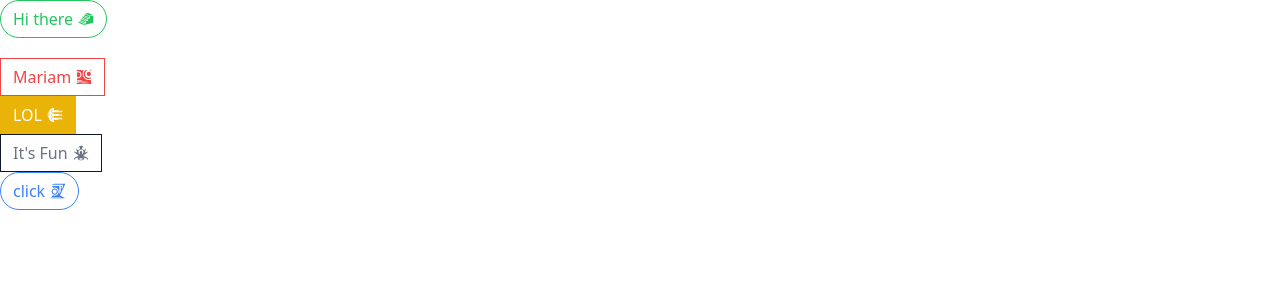
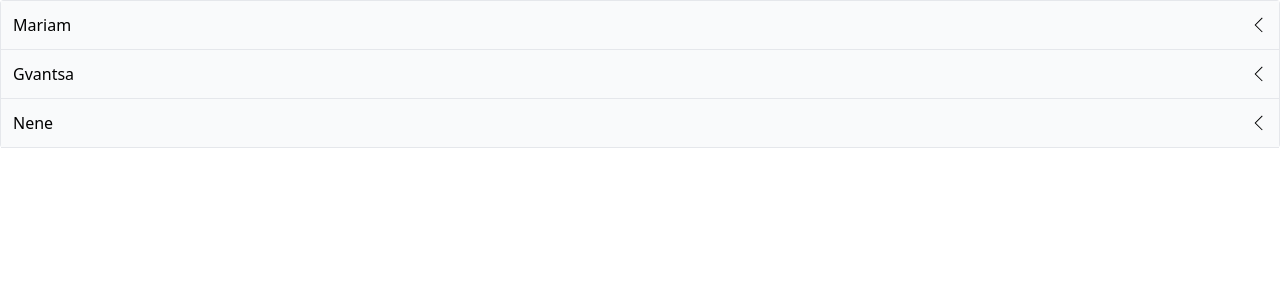
Before and after one commit to MarieR26/react-practice, a React (Create React App) app: page / in a window 1280 px wide. Shown: the top 300 px of the page. Built offline with nearby package versions, Linux system fonts and the light colour scheme.

Commit message:
accordion finished

```diff
--- a/src/App.jsx
+++ b/src/App.jsx
@@ -1,50 +1,22 @@
-import React from "react";
-import {
-  Gi3DStairs,
-  GiAbstract006,
-  GiAbstract009,
-  GiAbstract023,
-  GiAbstract059,
-} from "react-icons/gi";
-import Button from "./Button";
+import Accordion from "./components/Accordion";
 
 const App = () => {
-  const handleClick = () => {
-    console.log("clicked");
-  };
-
+  const items = [
+    {
+      id: "0",
+      label: "Mariam",
+      content: "Mariam is first child in her family bla bla bla bla",
+    },
+    {
+      id: "1",
+      label: "Gvantsa",
+      content: "Gvantsa is middle child in her family",
+    },
+    { id: "2", label: "Nene", content: "Nene is last child in her family" },
+  ];
   return (
     <div>
-      <div>
-        <Button success rounded className="mb-5" outline onClick={handleClick}>
-          Hi there
-          <Gi3DStairs />
-        </Button>
-      </div>
-      <div>
-        <Button danger outline onMouseEnter={handleClick}>
-          Mariam
-          <GiAbstract006 />
-        </Button>
-      </div>
-      <div>
-        <Button warning>
-          LOL
-          <GiAbstract009 />
-        </Button>
-      </div>
-      <div>
-        <Button secondary outline>
-          It's Fun
-          <GiAbstract023 />
-        </Button>
-      </div>
-      <div>
-        <Button primary outline rounded>
-          click
-          <GiAbstract059 />
-        </Button>
-      </div>
+      <Accordion items={items} />
     </div>
   );
 };
--- /dev/null
+++ b/src/components/Accordion.jsx
@@ -0,0 +1,36 @@
+import { useState } from "react";
+import { TfiAngleDown, TfiAngleLeft } from "react-icons/tfi";
+
+const Accordion = ({ items }) => {
+  const [expendedIndex, setExpendedIndex] = useState(-1);
+
+  //we needed index out of the *MAPING* scope so we used hybrid of unonymous and arrow function for the click event:
+  const handleClick = (nextIndex) => {
+    expendedIndex === nextIndex
+      ? setExpendedIndex(-1)
+      : setExpendedIndex(nextIndex);
+  };
+
+  const renderedItems = items.map((item, index) => {
+    const isExpended = index === expendedIndex;
+    const icon = (
+      <span>{isExpended ? <TfiAngleDown /> : <TfiAngleLeft />}</span>
+    );
+
+    return (
+      <div key={item.id}>
+        <div
+          className="flex justify-between p-3 bg-gray-50 border-b items-center coursor-pointer"
+          onClick={() => handleClick(index)}
+        >
+          {item.label}
+          {icon}
+        </div>
+        {isExpended && <div className="border-b p-5">{item.content}</div>}
+      </div>
+    );
+  });
+  return <div className="border-x border-t rounded">{renderedItems}</div>;
+};
+
+export default Accordion;
--- /dev/null
+++ b/src/pages/ButtonPage.jsx
@@ -0,0 +1,52 @@
+import React from "react";
+import {
+  Gi3DStairs,
+  GiAbstract006,
+  GiAbstract009,
+  GiAbstract023,
+  GiAbstract059,
+} from "react-icons/gi";
+import Button from "../components/Button";
+
+const ButtonPage = () => {
+  const handleClick = () => {
+    console.log("clicked");
+  };
+
+  return (
+    <div>
+      <div>
+        <Button success rounded className="mb-5" outline onClick={handleClick}>
+          Hi there
+          <Gi3DStairs />
+        </Button>
+      </div>
+      <div>
+        <Button danger outline onMouseEnter={handleClick}>
+          Mariam
+          <GiAbstract006 />
+        </Button>
+      </div>
+      <div>
+        <Button warning>
+          LOL
+          <GiAbstract009 />
+        </Button>
+      </div>
+      <div>
+        <Button secondary outline>
+          It's Fun
+          <GiAbstract023 />
+        </Button>
+      </div>
+      <div>
+        <Button primary outline rounded>
+          click
+          <GiAbstract059 />
+        </Button>
+      </div>
+    </div>
+  );
+};
+
+export default ButtonPage;
```
Also changed, not shown: src/components/Button.jsx (renamed from src/Button.jsx).
